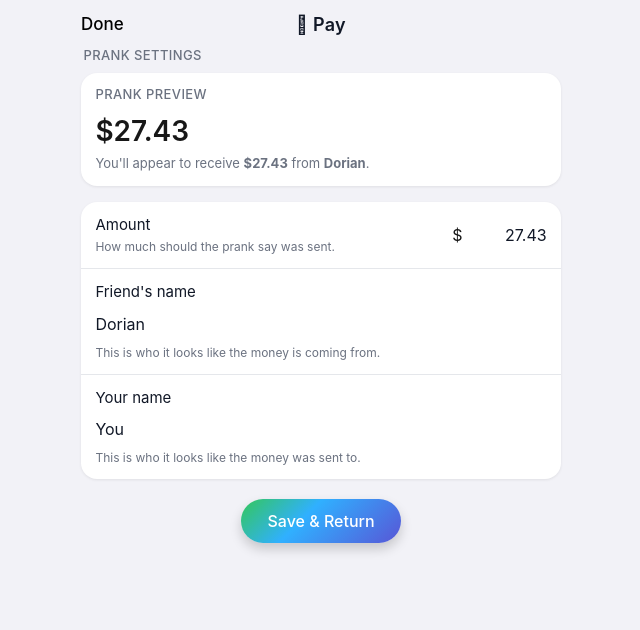
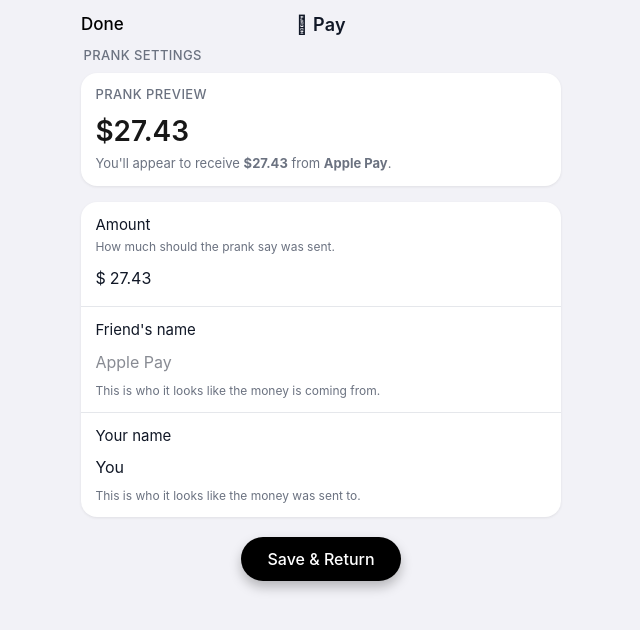
Before and after one commit to salad-vr/applepayprank, a Next.js app: page /info in a window 1280 px wide. Shown: the top 630 px of the page, without its empty margins (319-959 px from the left). Built offline with nearby package versions, Linux system fonts and the light colour scheme.

Commit message:
Update friend name placeholder and styling

```diff
--- a/app/info/page.tsx
+++ b/app/info/page.tsx
@@ -11,7 +11,7 @@
   const router = useRouter();
 
   const [pranksterName, setPranksterName] = useState("You"); // receiver (you)
-  const [friendName, setFriendName] = useState("Dorian"); // friend sending money
+  const [friendName, setFriendName] = useState(""); // friend sending money (empty -> Apple Pay)
   const [amount, setAmount] = useState("27.43"); // fixed prank amount
 
   // Load saved config (if any)
@@ -40,7 +40,7 @@
 
     const config: PrankConfig = {
       pranksterName: pranksterName.trim() || "You",
-      friendName: friendName.trim() || "Friend",
+      friendName: friendName.trim() || "Apple Pay",
       amountMode: "fixed",
       fixedAmount,
     };
@@ -173,7 +173,7 @@
           >
             You&apos;ll appear to receive{" "}
             <strong>${amount || "0.00"}</strong> from{" "}
-            <strong>{friendName || "Friend"}</strong>.
+            <strong>{(friendName && friendName.trim()) || "Apple Pay"}</strong>.
           </div>
         </section>
 
@@ -186,15 +186,14 @@
             overflow: "hidden",
           }}
         >
-          {/* Amount row */}
+          {/* Amount row (left-aligned, like other fields) */}
           <div
             style={{
               padding: "0.75rem 0.9rem",
               borderBottom: "1px solid #e5e7eb",
               display: "flex",
-              alignItems: "center",
-              justifyContent: "space-between",
-              gap: "0.75rem",
+              flexDirection: "column",
+              gap: 6,
             }}
           >
             <div>
@@ -220,12 +219,17 @@
               style={{
                 display: "flex",
                 alignItems: "center",
-                gap: 4,
-                minWidth: 100,
-                justifyContent: "flex-end",
               }}
             >
-              <span style={{ fontSize: 16 }}>$</span>
+              <span
+                style={{
+                  fontSize: 16,
+                  marginRight: 4,
+                  color: "#111827",
+                }}
+              >
+                $
+              </span>
               <input
                 type="text"
                 inputMode="decimal"
@@ -236,11 +240,11 @@
                 style={{
                   border: "none",
                   outline: "none",
-                  textAlign: "right",
                   fontSize: "16px",
-                  width: 80,
+                  padding: "4px 0",
                   background: "transparent",
-                  color: "#111827", // always solid text
+                  color: "#111827",
+                  flex: 1,
                 }}
               />
             </div>
@@ -266,7 +270,7 @@
             </div>
             <input
               type="text"
-              placeholder="Dorian"
+              placeholder="Apple Pay"
               value={friendName}
               onChange={(e) => setFriendName(e.target.value)}
               style={{
@@ -347,10 +351,9 @@
               border: "none",
               fontSize: "16px",
               fontWeight: 500,
-              background:
-                "linear-gradient(135deg, #34c759 0%, #30b0ff 40%, #5856d6 100%)",
+              background: "#000",
               color: "#fff",
-              boxShadow: "0 6px 12px rgba(0,0,0,0.18)",
+              boxShadow: "0 6px 12px rgba(0,0,0,0.25)",
               cursor: "pointer",
             }}
           >
```
